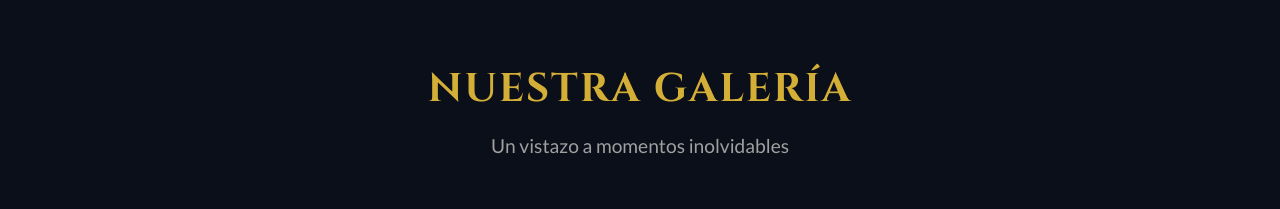
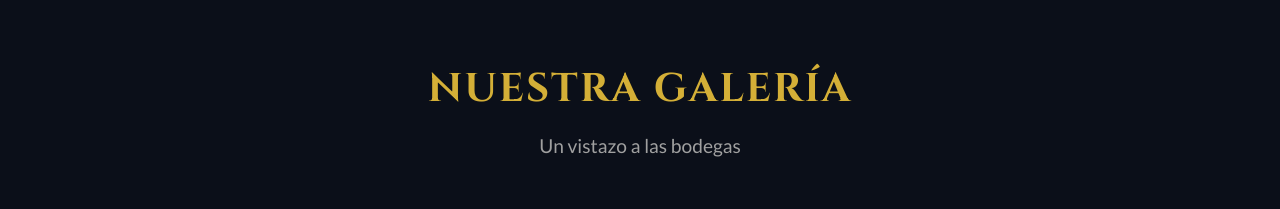
Before and after one commit to FrancoCalegari/demobodega, a plain HTML site: page index.html in a window 1280 px wide. Shown: the part 2080-2289 px from the top of the page. Drawn offline with Linux system fonts and the light colour scheme; grey boxes are pictures that could not be loaded; files whose address does not match are found by name.

Commit message:
index fix

```diff
--- a/index.html
+++ b/index.html
@@ -204,7 +204,7 @@
 			<section class="gallery section" id="galeria">
 				<div class="container">
 					<h2 class="section-title">Nuestra Galería</h2>
-					<p class="section-subtitle">Un vistazo a momentos inolvidables</p>
+					<p class="section-subtitle">Un vistazo a las bodegas</p>
 					<div class="gallery-grid">
 						<div class="gallery-item">
 							<img
```
